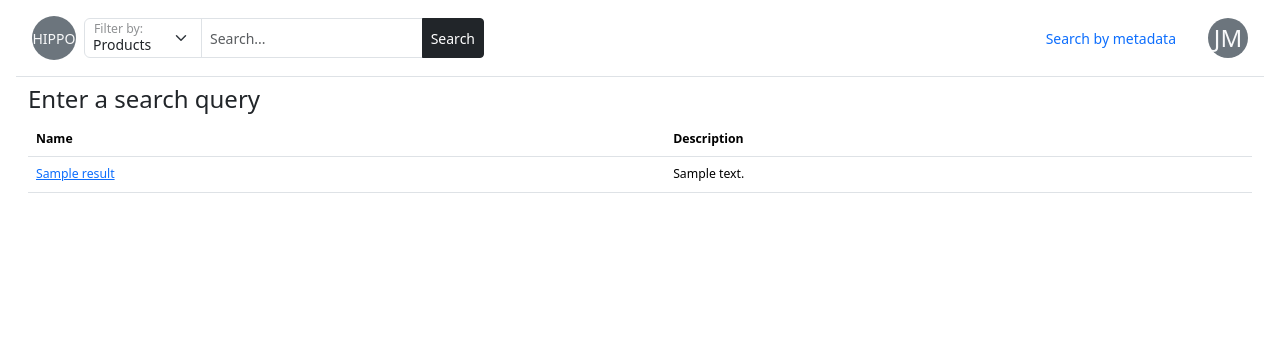
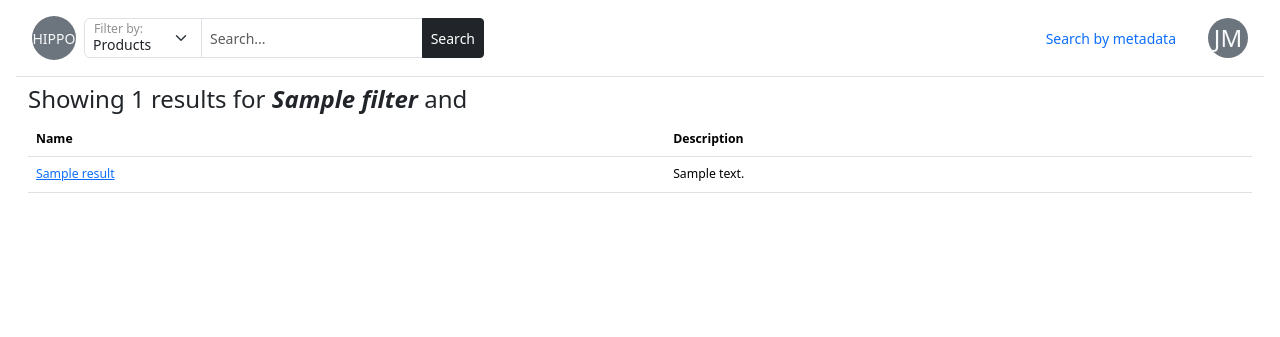
Before and after one commit to simonsobs/soposerve, a Python web app: template hipposerve/web/templates/search_results.html in a window 1280 px wide. Shown: the top 337 px of the page. Run offline with Jinja, Linux system fonts and the light colour scheme; the template is opened without the code that fills it: most values are stand-ins (such as "Sample title", 1, 10 or a date in 2020).

Commit message:
Tweak search_results template to support both navbar search and metadata search

```diff
--- a/hipposerve/web/templates/search_results.html
+++ b/hipposerve/web/templates/search_results.html
@@ -2,12 +2,15 @@
 {% block content %}
 <div class="container-fluid fs-base">
     <h2>
-        {% if query %}
-            Showing {{ results | length }} results for <span class="fw-bolder fst-italic">{{ filter }}</span> and <span class="fw-bolder fst-italic">{{ query }}</span>
+        Showing {{ results | length }} results for
+        {% if metadata_type %}
+            the metadata search
+            <pre style="font-size: 12px;" class="ms-4 mt-1">{{ metadata_filters | tojson(indent=2) }}</pre>
         {% else %}
-            Enter a search query
+            <span class="fw-bolder fst-italic">{{ filter }}</span> and <span class="fw-bolder fst-italic">{{ '""' if query is none else query }}</span>
         {% endif %}
     </h2>
+    {% if results | length > 0 %}
         <table class="table small">
             <tr>
                 <th>Name</th>
@@ -20,5 +23,6 @@
             </tr>
         {% endfor %}
         </table>
+    {% endif %}
 </div>
 {% endblock %}
```
Lines whose indentation alone changed are shown as unchanged.
